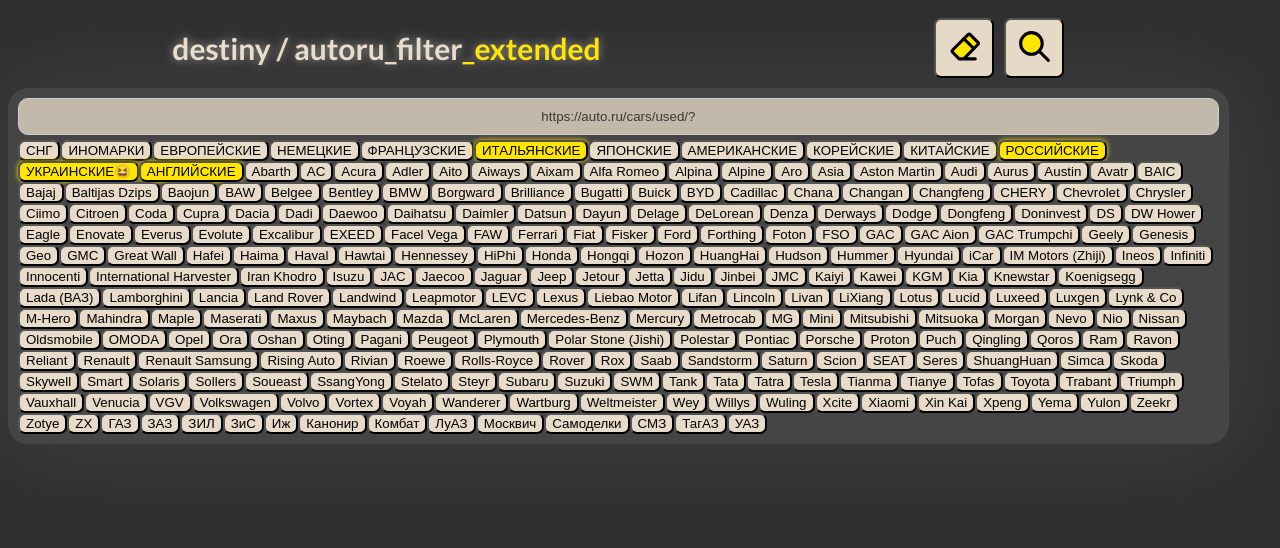
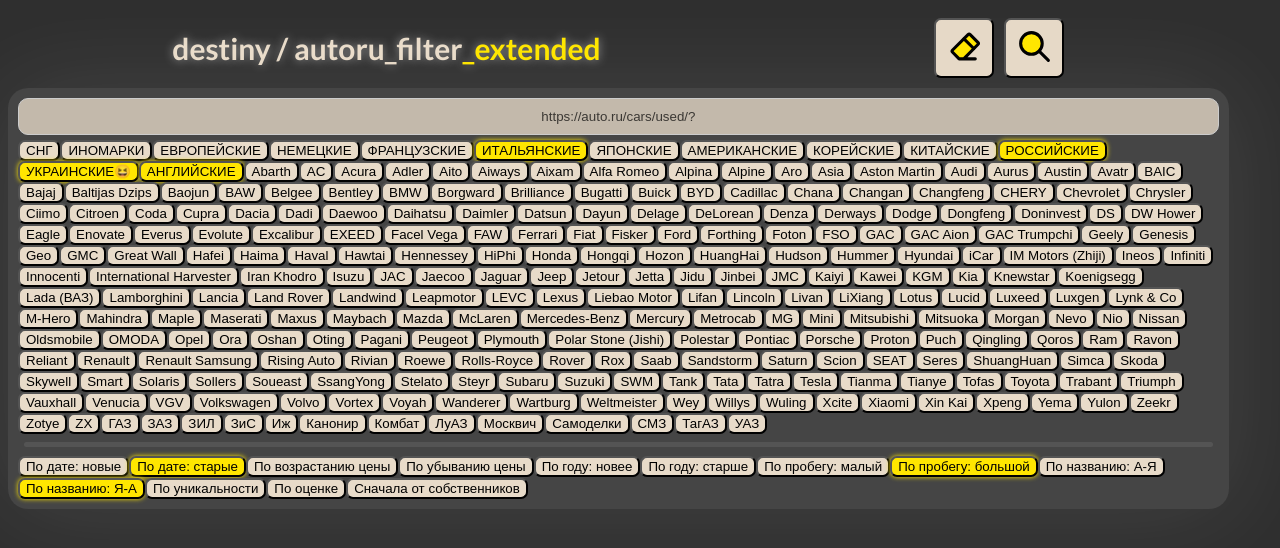
Before and after one commit to destiny503/autoru-filter-extended-react, a React (Vite) app: page / in a window 1280 px wide. Shown: the top 548 px of the page. Built offline with nearby package versions, Linux system fonts and the light colour scheme.

Commit message:
add Sort Pad & secret sort values

```diff
--- a/src/App.module.css
+++ b/src/App.module.css
@@ -20,3 +20,10 @@
     outline: none;
     border-radius: 7px;
 }
+
+.separator {
+    margin: 8px 0;
+    border-bottom: 5px solid rgba(119, 119, 119, 0.3);
+    border-radius: 10px;
+    width: 99%;
+}
--- a/src/App.tsx
+++ b/src/App.tsx
@@ -3,15 +3,18 @@
 import InputArea from './components/InputArea/InputArea';
 import FilterBrands from './components/FilterBrands/FilterBrands';
 import Popup from "./components/Popup/Popup";
+import Sort from './components/Sort/Sort'
 import useFilters from './hooks/useFilters';
 
 import s from './App.module.css';
+import React from "react";
 
 const App: React.FC = () => {
   const [inputValue, setInputValue] = useState("https://auto.ru/cars/used/?");
   const [showPopup, setShowPopup] = useState(false);
 
   const { filters, addFilter, removeFilter, resetFilters } = useFilters();
+  const [activeSort, setActiveSort] = useState<string | null>(null);
 
   const handleInputClick = () => {
     navigator.clipboard.writeText(inputValue);
@@ -28,7 +31,30 @@
   const resetState = () => {
     setInputValue("https://auto.ru/cars/used/?");
     resetFilters();
+    setActiveSort(null);
   };
+
+  const handleSortChange = (sort: string) => {
+    if (sort) {
+      setActiveSort(sort);
+      setInputValue((prev) => {
+        const url = new URL(prev);
+        const sortValue = sort.split("=")[1];
+        url.searchParams.set('sort', sortValue);
+        return url.toString();
+      });
+    } else {
+      setActiveSort(null);
+      setInputValue((prev) => {
+        const url = new URL(prev);
+        url.searchParams.delete('sort');
+        return url.toString();
+      });
+    }
+  };
+
+
+
 
   return (
     <div className={s.wrapper}>
@@ -46,6 +72,8 @@
         }}
         filters={filters}
       />
+      <div className={s.separator}></div>
+      <Sort onSortSelect={handleSortChange} activeSort={activeSort} />
     </div>
   );
 };
--- /dev/null
+++ b/src/assets/sorts.ts
@@ -0,0 +1,15 @@
+export const sorts = [
+    { title: "По дате: новые", value: "sort=cr_date-desc" },
+    { title: "По дате: старые", value: "sort=cr_date-asc", special: true },
+    { title: "По возрастанию цены", value: "sort=price-asc" },
+    { title: "По убыванию цены", value: "sort=price-desc" },
+    { title: "По году: новее", value: "sort=year-desc" },
+    { title: "По году: старше", value: "sort=year-asc" },
+    { title: "По пробегу: малый", value: "sort=km_age-asc" },
+    { title: "По пробегу: большой", value: "sort=km_age-desc", special: true },
+    { title: "По названию: А-Я", value: "sort=alphabet-asc" },
+    { title: "По названию: Я-А", value: "sort=alphabet-desc", special: true },
+    { title: "По уникальности", value: "sort=autoru_exclusive-desc" },
+    { title: "По оценке", value: "sort=price_profitability-desc" },
+    { title: "Сначала от собственников", value: "sort=proven_owner-desc" },
+  ];
--- a/src/components/FilterBrands/ActionPad/ActionPad.tsx
+++ b/src/components/FilterBrands/ActionPad/ActionPad.tsx
@@ -17,15 +17,19 @@
   onAdd,
   closeActionPad
 }) => {
-  const addFilter = `catalog_filter=vendor%3D${brand.toUpperCase()}&`;
-  const excludeFilter = `exclude_catalog_filter=vendor%3D${brand.toUpperCase()}&`;
+  const filterPrefix = brand.includes("VENDOR")
+    ? `catalog_filter=vendor%3D${brand.toUpperCase()}&`
+    : `catalog_filter=mark%3D${brand.toUpperCase()}&`;
+  const excludeFilter = brand.includes("VENDOR")
+    ? `exclude_catalog_filter=vendor%3D${brand.toUpperCase()}&`
+    : `exclude_catalog_filter=mark%3D${brand.toUpperCase()}&`;
 
   return (
     <div className={s.actionPad} style={{
       top:`${top}px`,
       left: `${left}px`,
     }}>
-      <button className={s.add} onClick={() => { onAdd(addFilter, 'rgb(60, 130, 60)', brand, brandName); closeActionPad(); }}>+</button>
+      <button className={s.add} onClick={() => { onAdd(filterPrefix, 'rgb(60, 130, 60)', brand, brandName); closeActionPad(); }}>+</button>
       <button className={s.exc} onClick={() => { onAdd(excludeFilter, 'rgb(180, 60, 60)', brand, brandName); closeActionPad(); }}>-</button>
     </div>
   );
--- a/src/components/FilterBrands/ButtonPad/ButtonPad.tsx
+++ b/src/components/FilterBrands/ButtonPad/ButtonPad.tsx
@@ -29,7 +29,7 @@
     setActionPad({
       position: {
         top: bottom + window.scrollY,
-        left: left + window.scrollX + width / 2,
+        left: left + window.scrollX + width / 2 - 50 / 2,
       },
       activeBrand: brand,
       brandName,
--- /dev/null
+++ b/src/components/Sort/Sort.module.css
@@ -0,0 +1,12 @@
+.secretSort {
+    color: black;
+    background-color: rgb(255, 230, 0);
+    box-shadow: 0 0 5px rgb(255, 230, 0);
+}
+
+.active {
+    box-shadow: 0 0 10px rgba(255, 255, 255, 1);
+    background-color: rgba(255, 255, 255, 0.9);
+    outline: none;
+    color: rgb(0, 0, 0);
+}
--- /dev/null
+++ b/src/components/Sort/Sort.tsx
@@ -0,0 +1,35 @@
+import { sorts } from '../../assets/sorts';
+
+import s from './Sort.module.css'
+
+interface SortProps {
+  onSortSelect: (sort: string) => void;
+  activeSort: string | null;
+}
+
+const Sort: React.FC<SortProps> = ({ onSortSelect, activeSort }) => {
+  const handleButtonClick = (value: string) => {
+    if (activeSort === value) {
+      onSortSelect("");
+    } else {
+      onSortSelect(value);
+    }
+  };
+
+  return (
+    <div>
+      {sorts.map((sort) => (
+        <button
+          key={sort.value}
+          onClick={() => handleButtonClick(sort.value)}
+          className={`${sort.special ? s.secretSort : ''} ${activeSort === sort.value ? s.active : ''}`}
+        >
+          {sort.title}
+        </button>
+      ))}
+    </div>
+  );
+
+};
+
+export default Sort;
```
